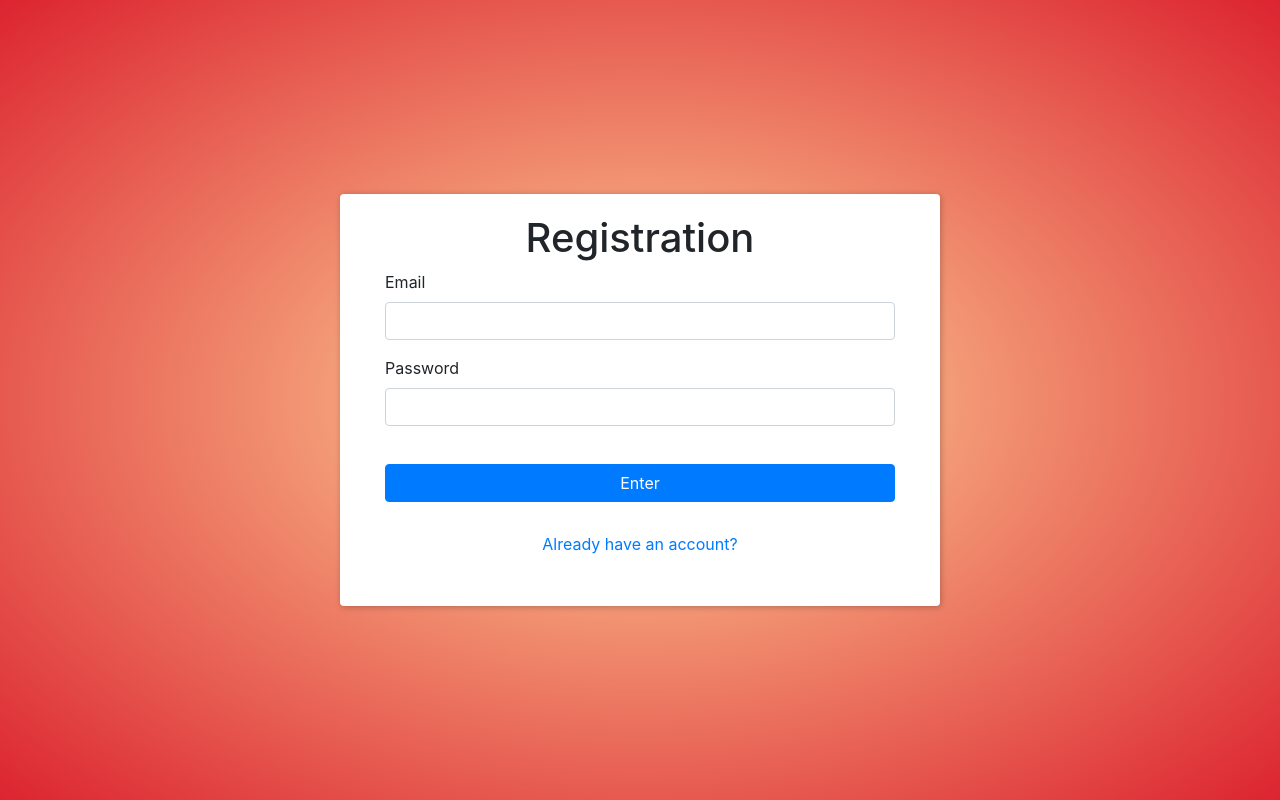
After one commit to Endorf/Flask-Backend, a Flask app: page /signup in a window 1280 px wide. The commit adds this page. Run offline with Flask 3, Linux system fonts and the light colour scheme; parts of the project's set-up code (start-up, migrations or seed data) failed here and were passed over; some libraries are stand-ins or nearby versions.

Commit message:
add sign-in sign-up pages

```diff
--- a/app/static/css/style.css
+++ b/app/static/css/style.css
@@ -8,7 +8,7 @@
 }
 
 .wrap-container {
-    padding: 60px 30px;
+    padding: 20px 30px;
     background-color: #fff;
     border-radius: 4px;
     width:600px;
@@ -33,6 +33,22 @@
     border-color: rgb(8,124,252, .3);
     border-radius: 0.35rem;
 }
+
+.btn-auth-submit {
+    margin-top: 38px;
+}
+
+.div-sign-up-redirect-container {
+    text-align: center;
+    padding: 30px;
+}
+.lnk-sign-up-redirect {
+    padding: 0px;
+}
+.btn-sign-ip-redirect {
+    padding: 40px;
+}
+
 .btn-sign-with {
     background:url('https://upload.wikimedia.org/wikipedia/commons/thumb/5/53/Google_%22G%22_Logo.svg/512px-Google_%22G%22_Logo.svg.png') no-repeat left center;
     background-padding: 10px;
--- /dev/null
+++ b/app/templates/public/signup.html
@@ -0,0 +1,35 @@
+{% extends "public/templates/public_template.html" %}
+
+{% block title %} Log in {% endblock %}
+
+
+{% block main %}
+
+<div class="wrap-container">
+
+    <h1>Registration</h1>
+
+    <div class="container">
+
+        <form action="/signup" method="POST">
+
+            <div class="form-group">
+                <label>Email</label>
+                <input class="form-control" type="text" name="email" value="">
+            </div>
+            <div>
+                <label>Password</label>
+                <input class="form-control" type="password" name="password" value="">
+            </div>
+
+            <button  type="submit" class="btn btn-auth-submit btn-primary">Enter</button>
+
+        </form>
+
+        <div class="div-sign-up-redirect-container">
+            <a href="/signin">Already have an account?</a>
+        </div>
+    </div>
+</div>
+
+{% endblock %}
--- a/app/views.py
+++ b/app/views.py
@@ -45,11 +45,28 @@ def index():
         )
 
 
-@app.route("/signin", methods=["POST"])
+@app.route("/signup", methods=["GET"])
+def signup():
+    if request.method == 'GET':
+        return render_template("public/signup.html")
+    elif request.method == 'POST':
+        pass
+    else:
+        abort(404)
+
+
+@app.route("/signin", methods=["GET", "POST"])
 def signin():
-    if "user" in session:
+    if request.method == 'GET':
+        return render_template("public/signin.html")
+    elif request.method == 'POST':
+        if "user" in session:
+            abort(404)
+        return oauth.notesApp.authorize_redirect(redirect_uri=url_for("callback", _external=True))
+    else:
         abort(404)
-    return oauth.notesApp.authorize_redirect(redirect_uri=url_for("callback", _external=True))
+
+
 
 
 @app.route("/callback", methods=["POST"])
```
Also changed, not shown: app/templates/public/signin.html (added, +36 -0 lines).
